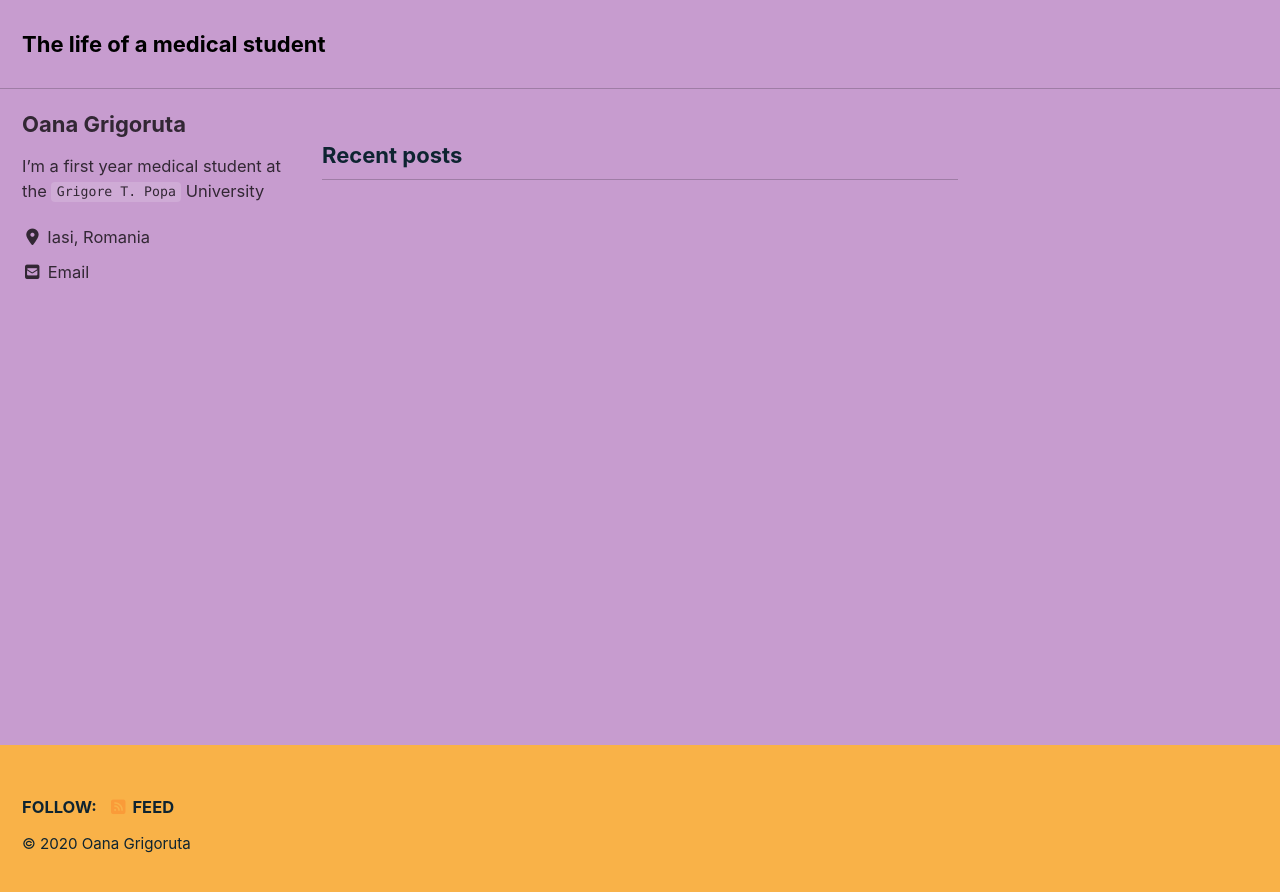
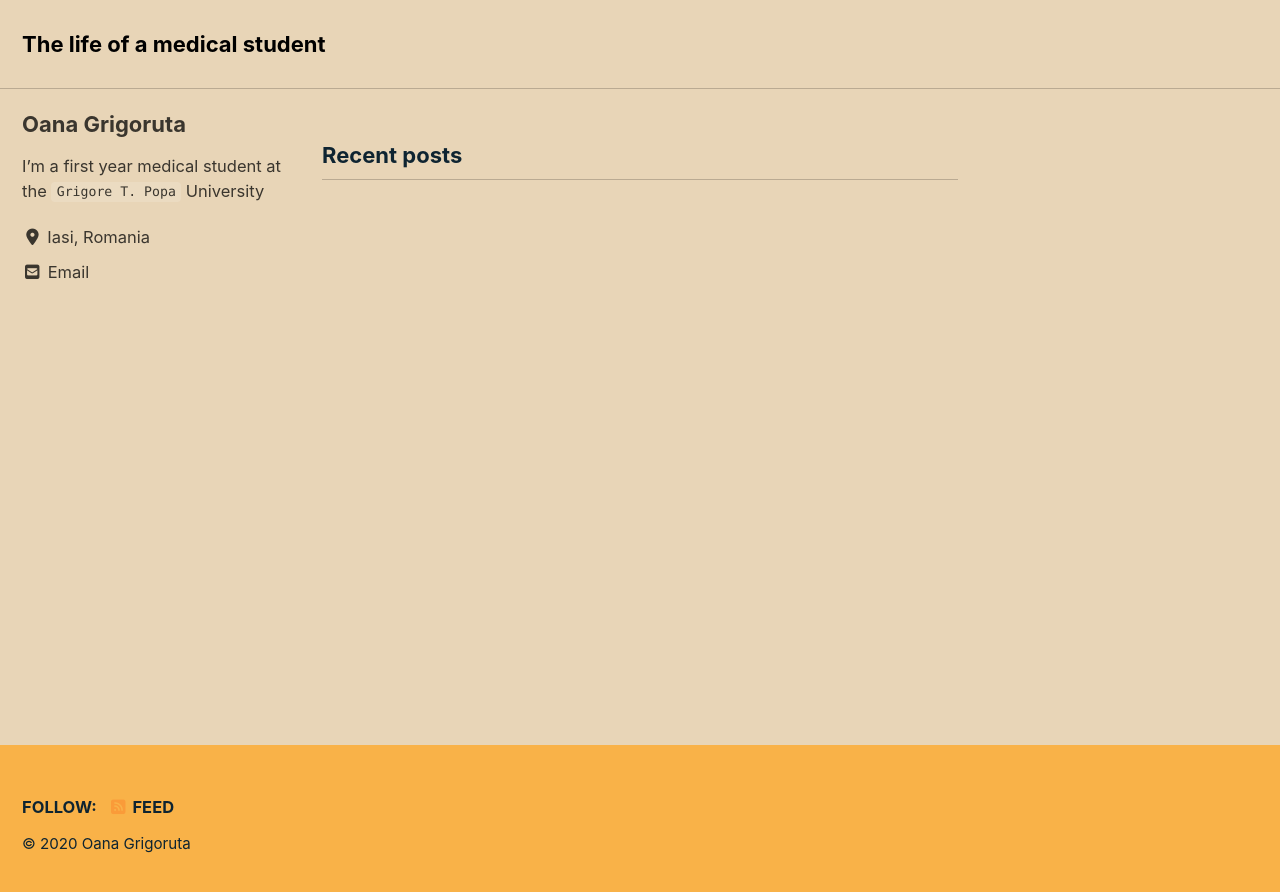
Before and after one commit to oanaGrigoruta/oanaGrigoruta.github.io, a Jekyll site: the page built from index.html, in a window 1280 px wide. Shown: the top 892 px of the page. Built offline with Jekyll 4.4.1, drawn with Linux system fonts in a browser that asks for light colours; cached includes are drawn as plain includes; nearby versions of some CDN libraries; the list of posts is cut into pages by our own code.

Commit message:
changed color

```diff
--- a/_sass/minimal-mistakes/skins/_sunrise.scss
+++ b/_sass/minimal-mistakes/skins/_sunrise.scss
@@ -4,7 +4,7 @@
 
 /* Colors */
 $dark-gray: #0e2431 !default;
-$background-color: #c79ccf !default;
+$background-color: #e8d5b7 !default;
 $text-color: #000 !default;
 $muted-text-color: $dark-gray !default;
 $primary-color: #fc3a52 !default;
```
